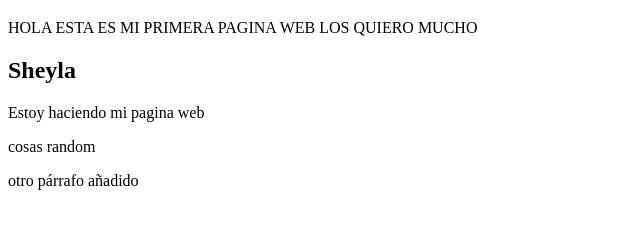
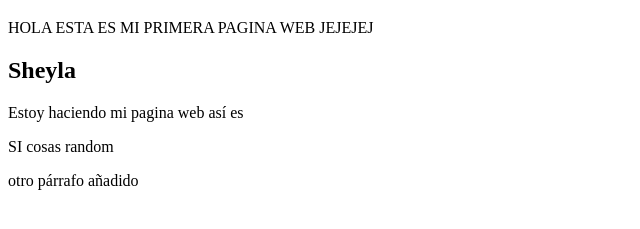
Before and after one commit to Sheeeey/firstweb, a plain HTML site: page index.html in a window 1280 px wide. Shown: the part 61-290 px from the top of the page, without its empty margins (0-640 px from the left). Drawn offline with Linux system fonts and the light colour scheme.

Commit message:
jejej añadido

```diff
--- a/index.html
+++ b/index.html
@@ -8,9 +8,9 @@
 </head>
 <body>
     <h1>MI PRIMERA PÁGINA WEB</h1>
-    <p>HOLA ESTA ES MI PRIMERA PAGINA WEB LOS QUIERO MUCHO</p>
+    <p>HOLA ESTA ES MI PRIMERA PAGINA WEB JEJEJEJ </p>
     <h2>Sheyla</h2>
-    <p>Estoy haciendo mi pagina web</p>
-    <p>cosas random</p>
+    <p>Estoy haciendo mi pagina web así es</p>
+    <p> SI cosas random</p>
     <p>otro párrafo añadido</p>
 </html>
```
